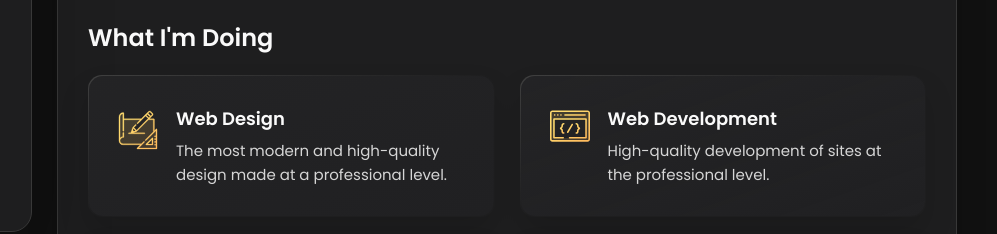
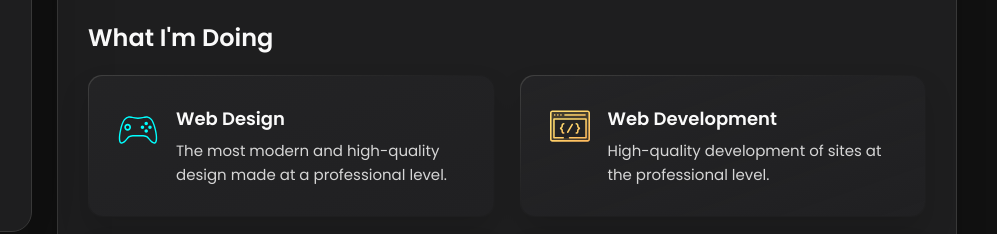
Before and after one commit to machasins/machasins.github.io, a plain HTML site: page index.html in a window 1280 px wide. Shown: the part 510-744 px from the top of the page, 283-1280 px from the left. Drawn offline with nearby package versions, Linux system fonts and the light colour scheme.

Commit message:
minor changes

```diff
--- a/index.html
+++ b/index.html
@@ -235,7 +235,7 @@
             <li class="service-item">
 
               <div class="service-icon-box">
-                <img src="./assets/images/icon-design.svg
+                <img src="./assets/images/icon-gameplay.svg
                 " alt="design icon" width="40">
               </div>
 
```
